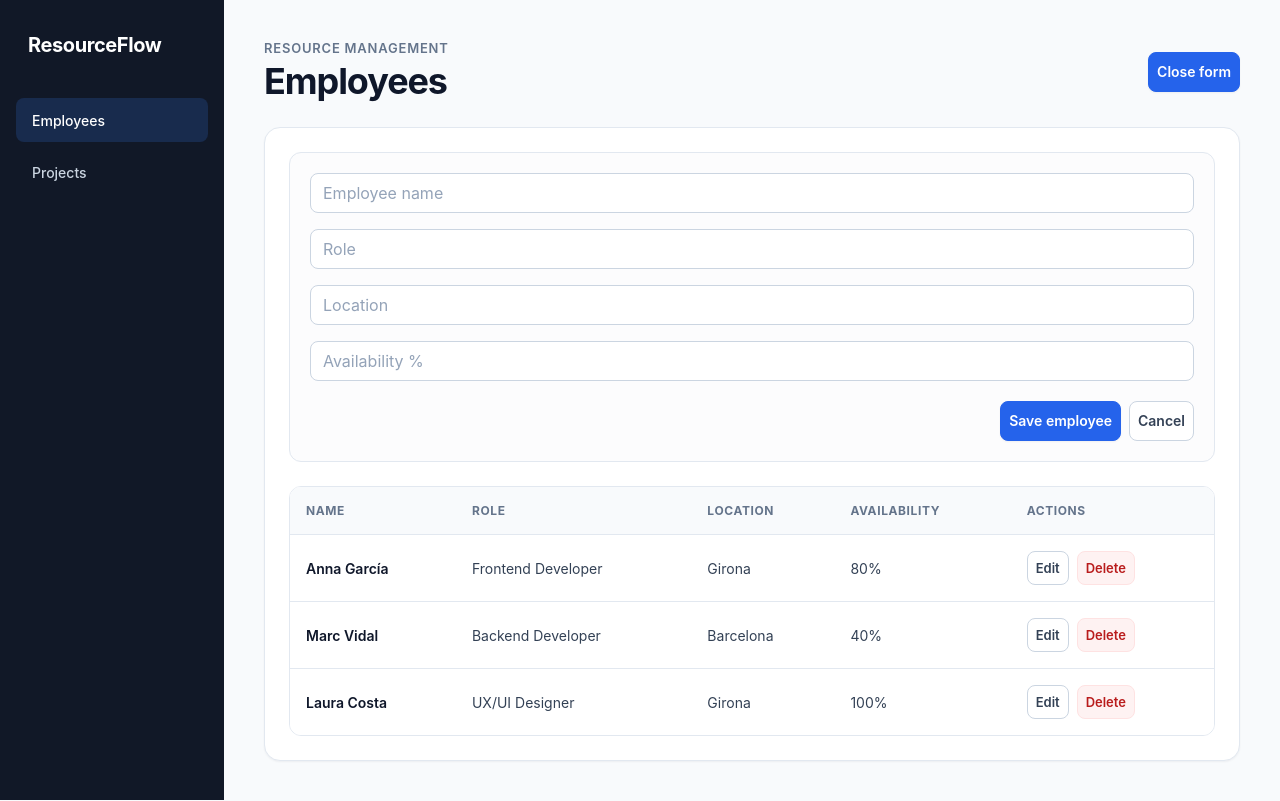
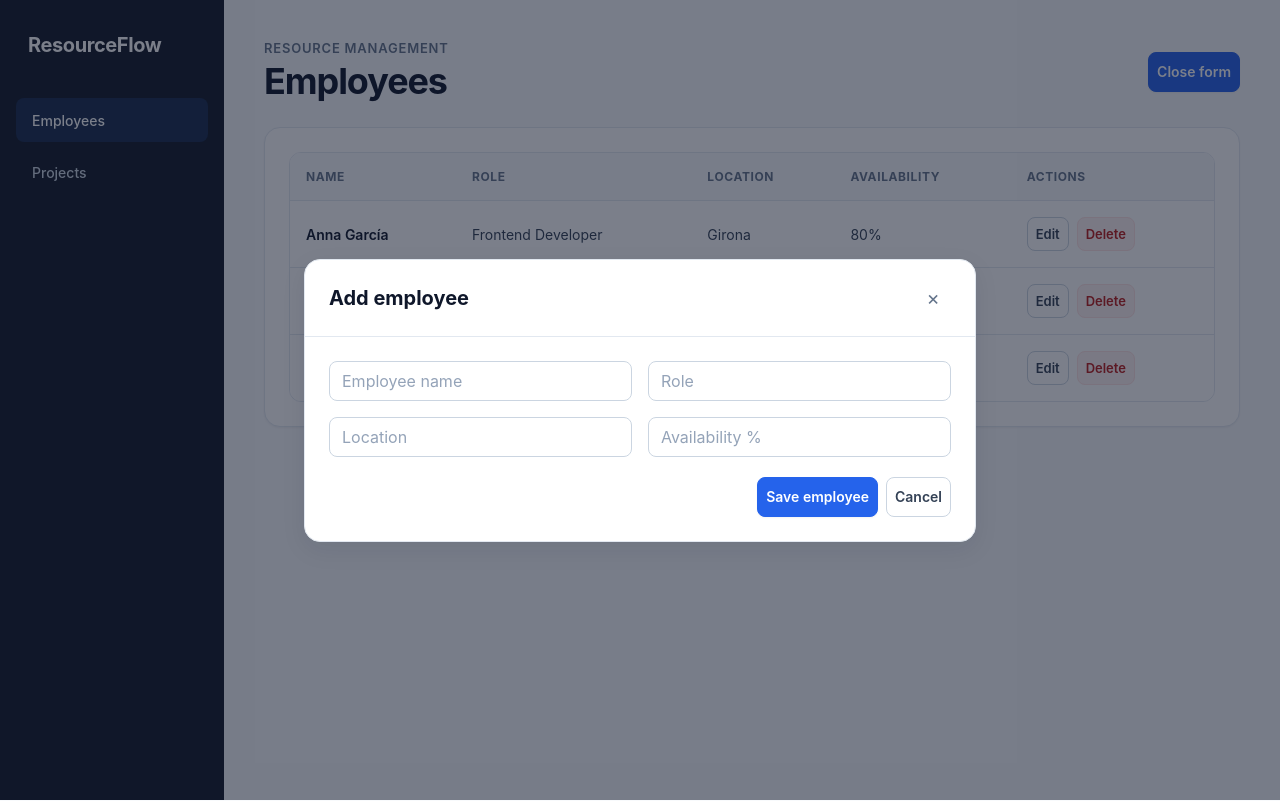
Before and after one commit to Festival3224/react-resource-dashboard, a React (Vite) app: page / in a window 1280 px wide. Both pictures are taken after a click on the button "Add employee". Built offline with nearby package versions, Linux system fonts and the light colour scheme.

Commit message:
feat: move employee form into modal

```diff
--- a/src/App.css
+++ b/src/App.css
@@ -318,17 +318,18 @@ input:focus-visible {
 
 .employee-form {
   display: grid;
-  grid-template-columns:
+  /*grid-template-columns:
     minmax(10rem, 1.4fr)
     minmax(9rem, 1fr)
     minmax(8.5rem, 1fr)
-    minmax(8, 0.7fr);
+    minmax(8, 0.7fr);*/
+  grid-template-columns: repeat(2, minmax(0, 1fr));
   gap: var(--space-4);
-  margin-bottom: var(--space-6);
+  /*margin-bottom: var(--space-6);
   padding: var(--space-5);
   border: 1px solid var(--color-gray-200);
   border-radius: var(--radius-lg);
-  background: var(--color-gray-25);
+  background: var(--color-gray-25);*/
 }
 
 .employee-form input {
@@ -427,6 +428,68 @@ input:focus-visible {
   gap: var(--space-2);
 }
 
+
+/* =========================
+   Modal
+   ========================= */
+
+.modal-backdrop {
+  position: fixed;
+  inset: 0;
+  z-index: 1000;
+  display: grid;
+  place-items: center;
+  padding: var(--space-4);
+  background: rgba(15, 23, 42, 0.55);
+}
+
+.modal {
+  width: min(100%, 42rem);
+  max-height: calc(100vh - 2rem);
+  overflow-y: auto;
+  border: 1px solid var(--color-gray-200);
+  border-radius: var(--radius-xl);
+  background: var(--color-white);
+  box-shadow: var(--shadow-md);
+}
+
+.modal-header {
+  display: flex;
+  align-items: center;
+  justify-content: space-between;
+  gap: var(--space-4);
+  padding: var(--space-5) var(--space-6);
+  border-bottom: 1px solid var(--color-gray-200);
+}
+
+.modal-header h2 {
+  margin: 0;
+  font-size: var(--fs-l);
+  line-height: 1.3;
+}
+
+.modal-content {
+  padding: var(--space-6);
+}
+
+.modal-close-button {
+  display: inline-flex;
+  align-items: center;
+  justify-content: center;
+  width: 2.25rem;
+  height: 2.25rem;
+  border-radius: var(--radius-md);
+  background: transparent;
+  color: var(--color-gray-500);
+  font-size: var(--fs-l);
+  cursor: pointer;
+}
+
+.modal-close-button:hover {
+  background: var(--color-gray-100);
+  color: var(--color-gray-900);
+}
+
 /* =========================
    Responsive layout
    ========================= */
@@ -509,4 +572,12 @@ input:focus-visible {
   .form-actions button {
     width: 100%;
   }
+
+  .modal-content {
+    padding: var(--space-4);
+  }
+
+  .modal-header {
+    padding: var(--space-4);
+  }
 }
--- a/src/App.jsx
+++ b/src/App.jsx
@@ -4,6 +4,7 @@ import { initialEmployees } from './data/employees'
 import ProjectsTable from './components/ProjectsTable'
 import { initialProjects } from './data/projects'
 import AddEmployeeForm from './components/AddEmployeeForm'
+import Modal from './components/Modal'
 import './App.css'
 
 function App() {
@@ -11,7 +12,6 @@ function App() {
   const [isEmployeeFormOpen, setIsEmployeeFormOpen] = useState(false)
   const [editingEmployee, setEditingEmployee] = useState(null)
 
-  //const [employees] = useState(initialEmployees)
   const [employees, setEmployees] = useState(() => {
     const savedEmployees = localStorage.getItem('employees')
 
@@ -65,6 +65,7 @@ function App() {
   }
 
  return (
+  <>
     <div className="dashboard">
       <aside className="sidebar">
         <h1>ResourceFlow</h1>
@@ -81,7 +82,7 @@ function App() {
             className={`nav-button ${!isEmployees ? 'active' : ''}`}
             onClick={() => {
               setActiveView('projects')
-              setIsEmployeeFormOpen(false)
+              handleCloseEmployeeForm()
             }}
           >
             Projects
@@ -93,7 +94,7 @@ function App() {
         <header className="page-header">
           <div>
             <p className="eyebrow">Resource management</p>
-            <h2>Employees</h2>
+            <h2>{isEmployees ? 'Employees' : 'Projects'}</h2>
           </div>
 
           <button
@@ -117,34 +118,36 @@ function App() {
                 : 'Add employee'
               : 'Add project'}
           </button>
-
         </header>
 
         <section className="content-card">
           {isEmployees ? (
-            <>
+            <EmployeesTable
+              employees={employees}
+              onEditEmployee={handleEditEmployee}
+              onDeleteEmployee={handleDeleteEmployee}
+            />
+          ) : (
+            <ProjectsTable projects={projects} />
+          )}
+        </section>
+      </main>
+    </div>
+
     {isEmployeeFormOpen && (
+      <Modal
+        title={editingEmployee ? 'Edit employee' : 'Add employee'}
+        onClose={handleCloseEmployeeForm}
+      >
         <AddEmployeeForm
           key={editingEmployee?.id ?? 'new'}
           employee={editingEmployee}
           onSaveEmployee={handleSaveEmployee}
           onCancel={handleCloseEmployeeForm}
         />
+      </Modal>
     )}
-
-              <EmployeesTable
-                employees={employees}
-                onEditEmployee={handleEditEmployee}
-                onDeleteEmployee={handleDeleteEmployee}
-              />
   </>
-          ) : (
-            <ProjectsTable projects={projects} />
-          )}
-        </section>
-
-      </main>
-    </div>
 )
 }
 
--- /dev/null
+++ b/src/components/Modal.jsx
@@ -0,0 +1,41 @@
+function Modal({ title, children, onClose }) {
+  function handleBackdropClick(event) {
+    if (event.target === event.currentTarget) {
+      onClose()
+    }
+  }
+
+  return (
+    <div
+      className="modal-backdrop"
+      role="presentation"
+      onMouseDown={handleBackdropClick}
+    >
+      <section
+        className="modal"
+        role="dialog"
+        aria-modal="true"
+        aria-labelledby="modal-title"
+      >
+        <header className="modal-header">
+          <h2 id="modal-title">{title}</h2>
+
+          <button
+            type="button"
+            className="modal-close-button"
+            aria-label="Close modal"
+            onClick={onClose}
+          >
+            ×
+          </button>
+        </header>
+
+        <div className="modal-content">
+          {children}
+        </div>
+      </section>
+    </div>
+  )
+}
+
+export default Modal
```
Lines whose indentation alone changed are shown as unchanged.
